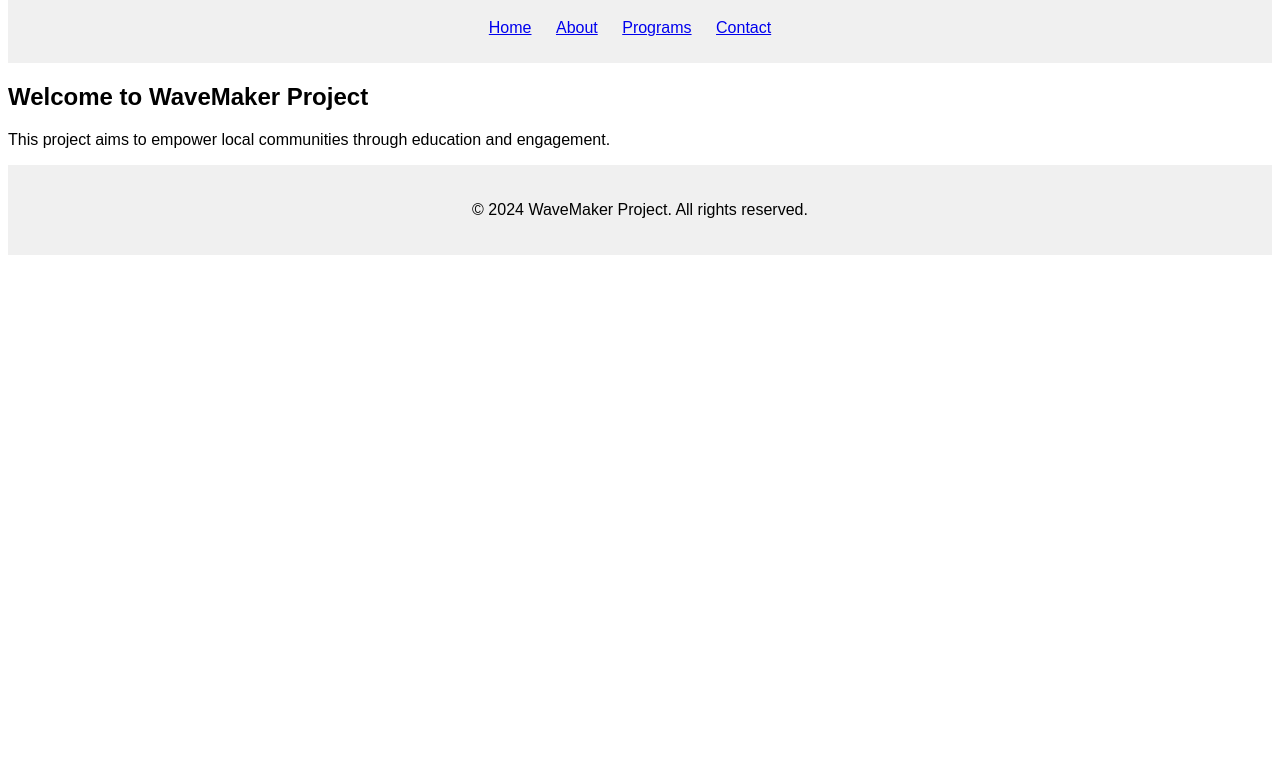
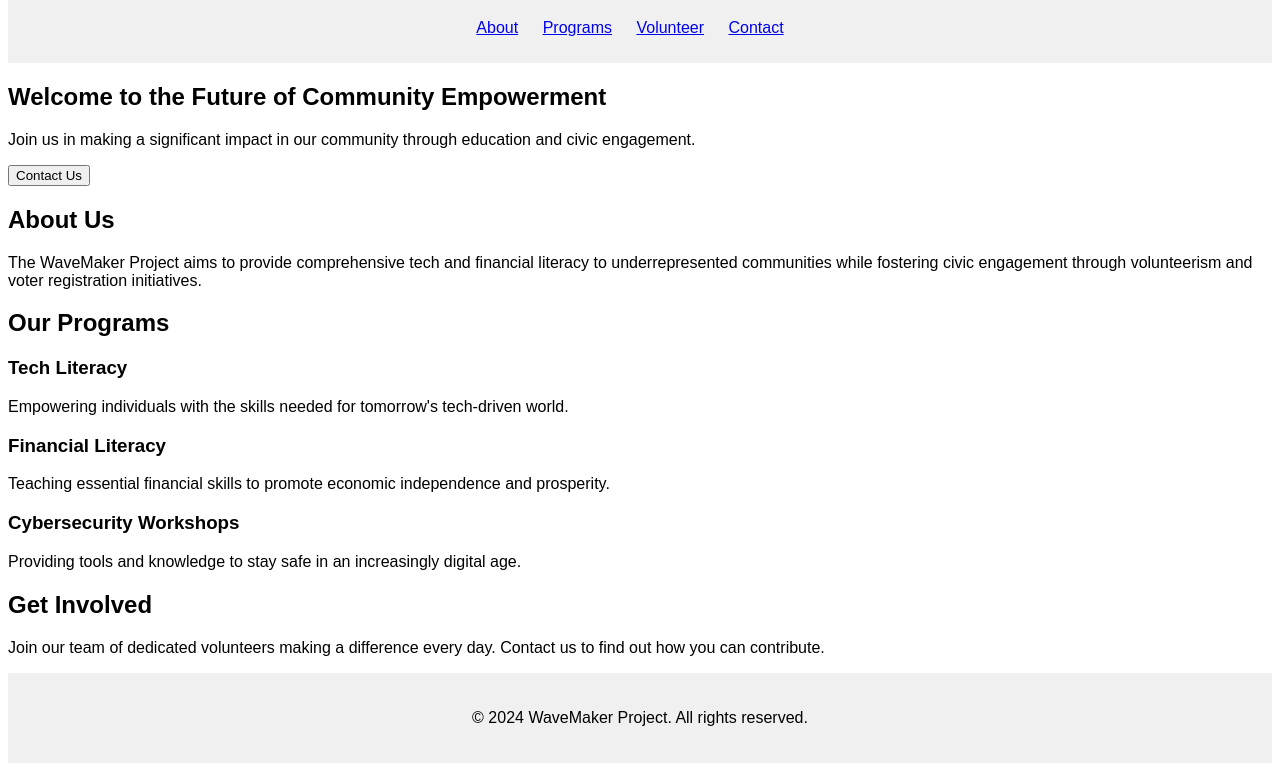
Before and after one commit to thewavemakerproject/TheWaveMakerProject, a plain HTML site: page indx.html in a window 1280 px wide. Shown: the part 79-850 px from the top of the page. Before the commit the page ends 800 px from the top, so only its background shows below. Drawn offline with Linux system fonts and the light colour scheme.

Commit message:
Update indx.html

```diff
--- a/indx.html
+++ b/indx.html
@@ -8,24 +8,49 @@
 </head>
 <body>
     <header>
+        <div class="navbar">
             <h1>WaveMaker Project</h1>
             <nav>
                 <ul>
-                <li><a href="index.html">Home</a></li>
-                <li><a href="about.html">About</a></li>
-                <li><a href="programs.html">Programs</a></li>
-                <li><a href="contact.html">Contact</a></li>
+                    <li><a href="#about">About</a></li>
+                    <li><a href="#programs">Programs</a></li>
+                    <li><a href="#volunteer">Volunteer</a></li>
+                    <li><a href="#contact">Contact</a></li>
                 </ul>
             </nav>
+        </div>
     </header>
-    <main>
-        <section>
-            <h2>Welcome to WaveMaker Project</h2>
-            <p>This project aims to empower local communities through education and engagement.</p>
+    <section id="hero">
+        <h2>Welcome to the Future of Community Empowerment</h2>
+        <p>Join us in making a significant impact in our community through education and civic engagement.</p>
+        <button onclick="document.getElementById('contact').scrollIntoView();">Contact Us</button>
     </section>
-    </main>
+    <section id="about">
+        <h2>About Us</h2>
+        <p>The WaveMaker Project aims to provide comprehensive tech and financial literacy to underrepresented communities while fostering civic engagement through volunteerism and voter registration initiatives.</p>
+    </section>
+    <section id="programs">
+        <h2>Our Programs</h2>
+        <div class="program">
+            <h3>Tech Literacy</h3>
+            <p>Empowering individuals with the skills needed for tomorrow's tech-driven world.</p>
+        </div>
+        <div class="program">
+            <h3>Financial Literacy</h3>
+            <p>Teaching essential financial skills to promote economic independence and prosperity.</p>
+        </div>
+        <div class="program">
+            <h3>Cybersecurity Workshops</h3>
+            <p>Providing tools and knowledge to stay safe in an increasingly digital age.</p>
+        </div>
+    </section>
+    <section id="volunteer">
+        <h2>Get Involved</h2>
+        <p>Join our team of dedicated volunteers making a difference every day. Contact us to find out how you can contribute.</p>
+    </section>
     <footer>
         <p>&copy; 2024 WaveMaker Project. All rights reserved.</p>
     </footer>
+    <script src="script.js"></script>
 </body>
 </html>
```
Lines whose indentation alone changed are shown as unchanged.
